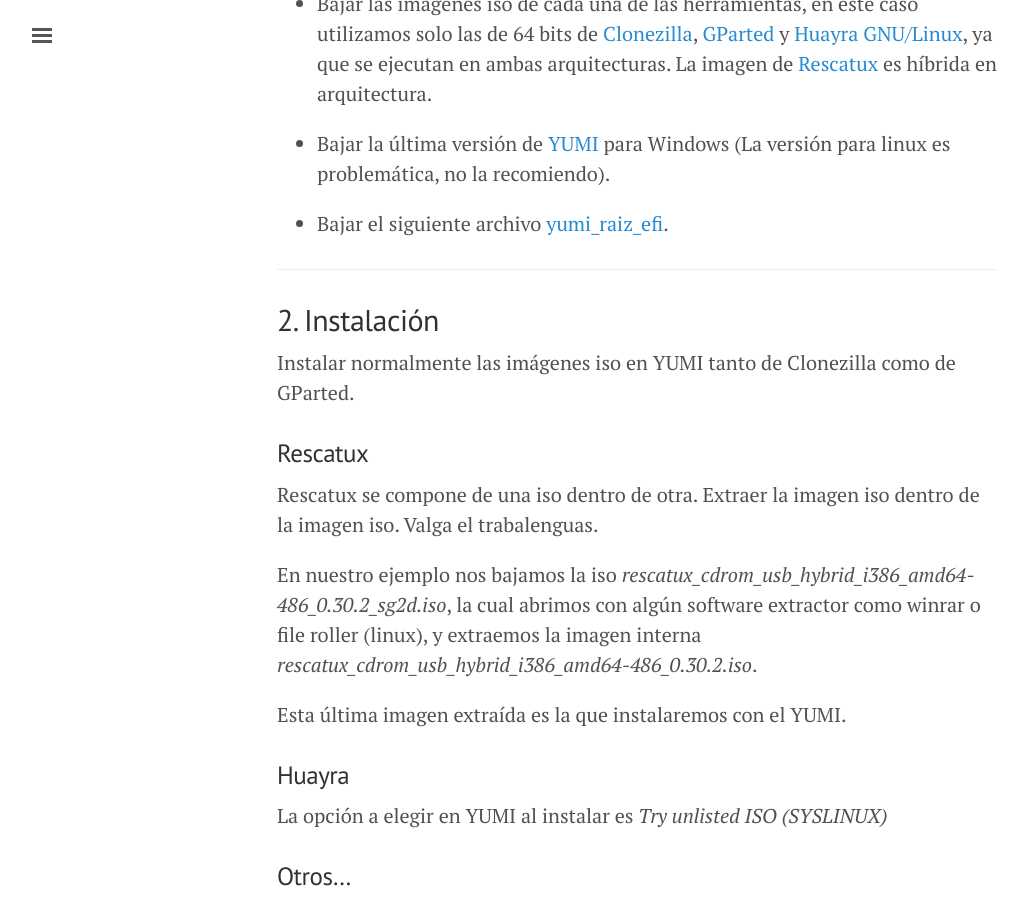
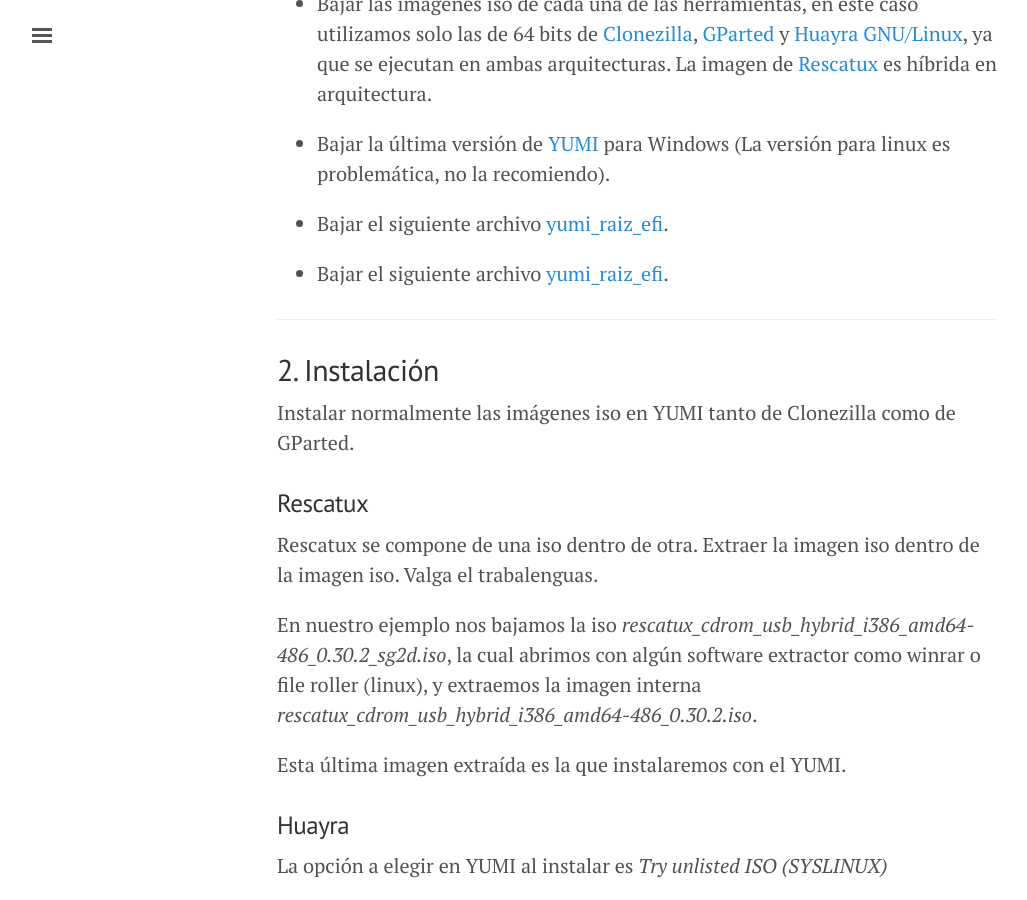
Before and after one commit to gchamorro/ars-me-cba, a Jekyll site: the page built from _instructivos/yumi-efi.md, in a window 1280 px wide and 900 px high, scrolled down 623 px. Shown: the whole window, without its empty margins (3-1030 px from the left). Built offline with Jekyll 4.4.1, drawn with Linux system fonts in a browser that asks for light colours.

Commit message:
Updating site

```diff
--- a/_instructivos/yumi-efi.md
+++ b/_instructivos/yumi-efi.md
@@ -23,6 +23,8 @@
 * Bajar la última versión de [YUMI](http://www.pendrivelinux.com/yumi-multiboot-usb-creator/) para Windows (La versión para linux es problemática, no la recomiendo).
 
 * Bajar el siguiente archivo [yumi_raiz_efi](https://drive.google.com/file/d/0B_pDv9cL1hOLRWJKOWlpaUFmb3M/view?usp=sharing).
+
+* Bajar el siguiente archivo [yumi_raiz_efi](/archivos/yumi_raiz_efi.zip).
 
 ---
 
```
Also changed, not shown: 2 other files.
